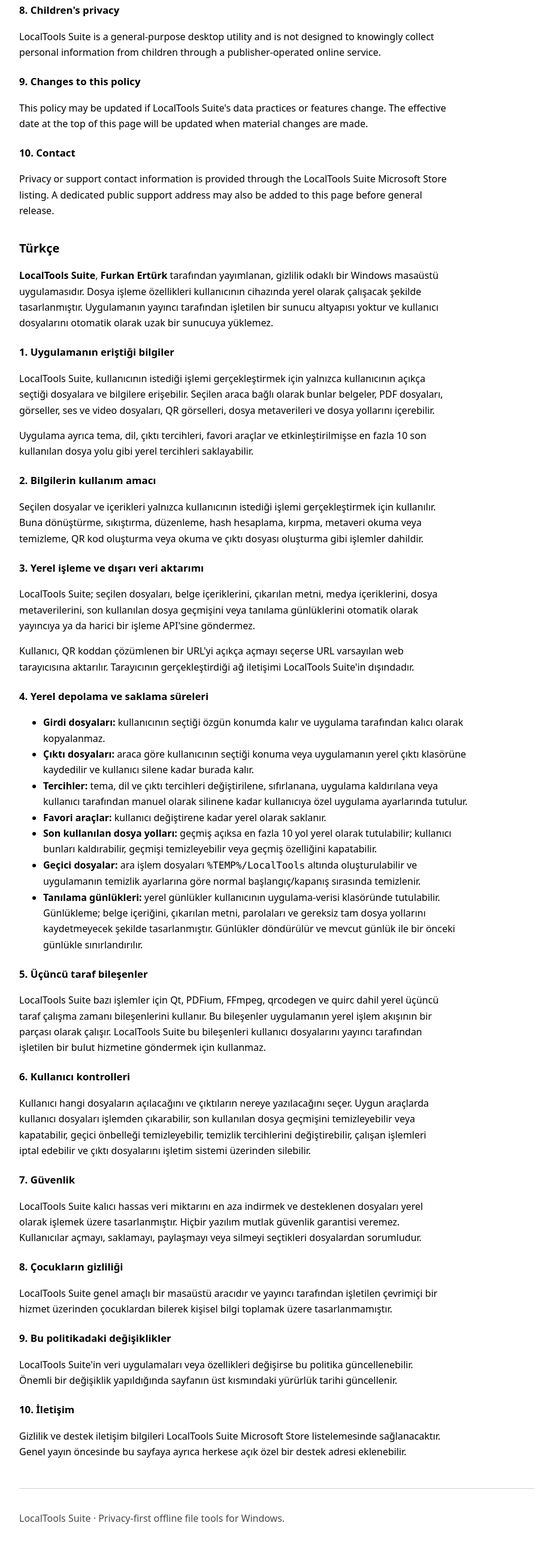
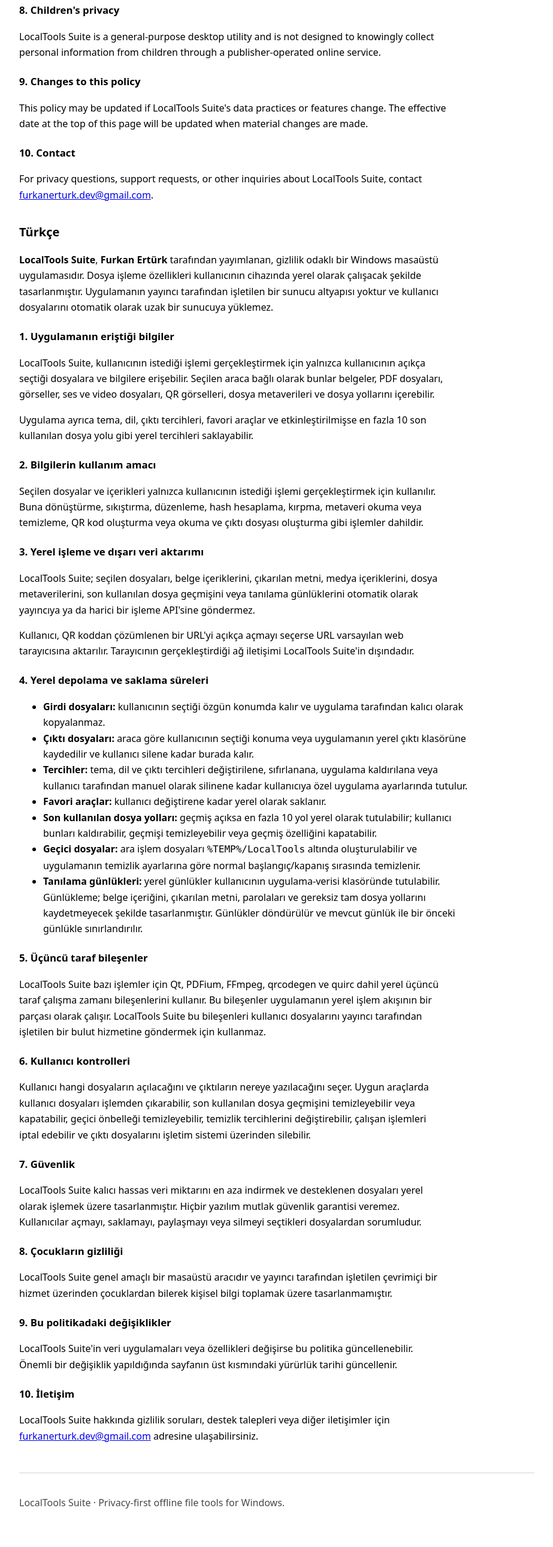
Before and after one commit to furkanertrk/localtools-suite, a plain HTML site: page index.html in a window 1280 px wide. Shown: the part 1957-4536 px from the top of the page at 60% size, without its empty margins (178-1101 px from the left). Drawn offline with Linux system fonts and the light colour scheme.

Commit message:
Add public support email to privacy policy

```diff
--- a/index.html
+++ b/index.html
@@ -70,7 +70,7 @@
   <p>This policy may be updated if LocalTools Suite's data practices or features change. The effective date at the top of this page will be updated when material changes are made.</p>
 
   <h3>10. Contact</h3>
-  <p>Privacy or support contact information is provided through the LocalTools Suite Microsoft Store listing. A dedicated public support address may also be added to this page before general release.</p>
+  <p>For privacy questions, support requests, or other inquiries about LocalTools Suite, contact <a href="mailto:furkanerturk.dev@gmail.com">furkanerturk.dev@gmail.com</a>.</p>
 </section>
 
 <section id="turkce" lang="tr">
@@ -115,7 +115,7 @@
   <p>LocalTools Suite'in veri uygulamaları veya özellikleri değişirse bu politika güncellenebilir. Önemli bir değişiklik yapıldığında sayfanın üst kısmındaki yürürlük tarihi güncellenir.</p>
 
   <h3>10. İletişim</h3>
-  <p>Gizlilik ve destek iletişim bilgileri LocalTools Suite Microsoft Store listelemesinde sağlanacaktır. Genel yayın öncesinde bu sayfaya ayrıca herkese açık özel bir destek adresi eklenebilir.</p>
+  <p>LocalTools Suite hakkında gizlilik soruları, destek talepleri veya diğer iletişimler için <a href="mailto:furkanerturk.dev@gmail.com">furkanerturk.dev@gmail.com</a> adresine ulaşabilirsiniz.</p>
 </section>
 
 <footer>
```
